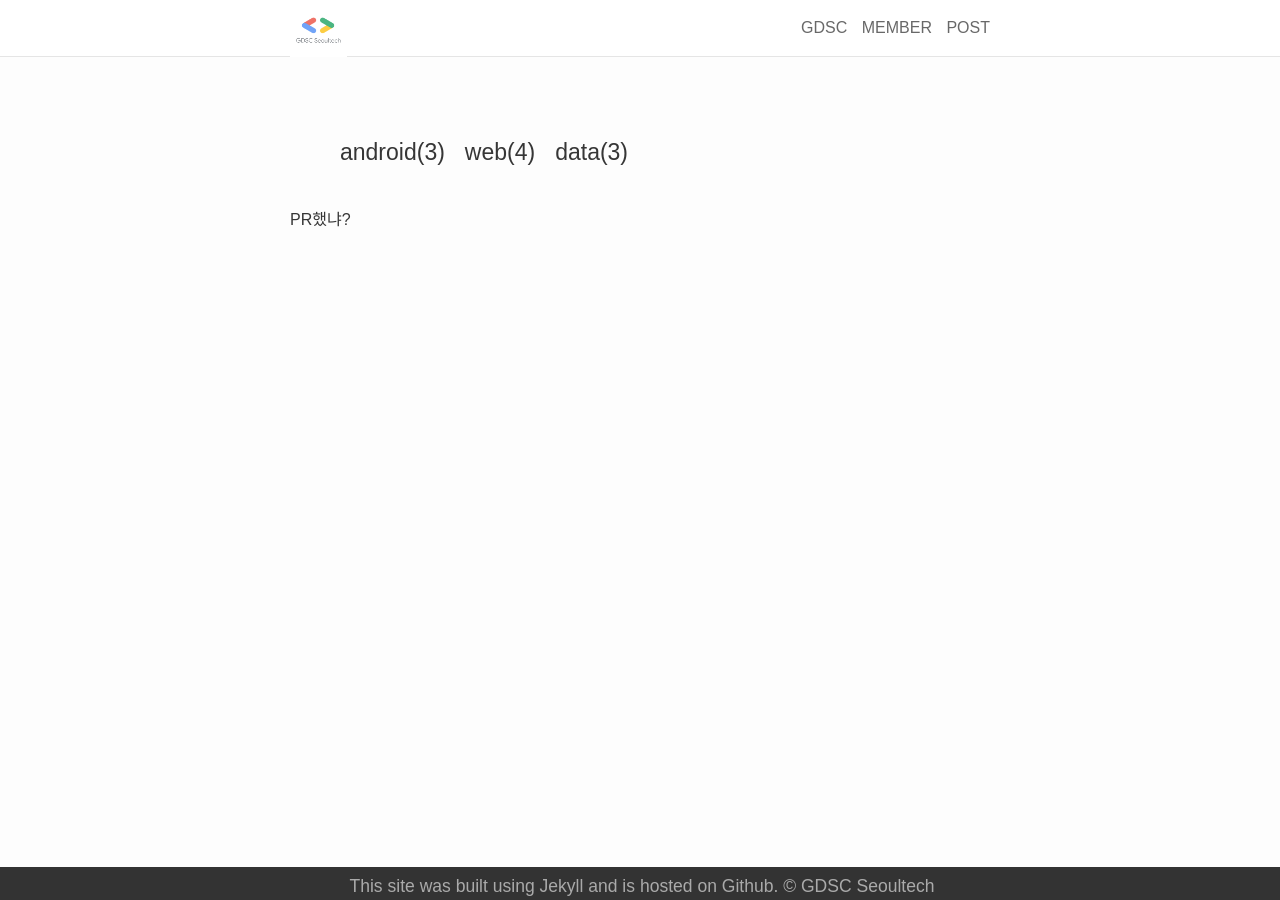
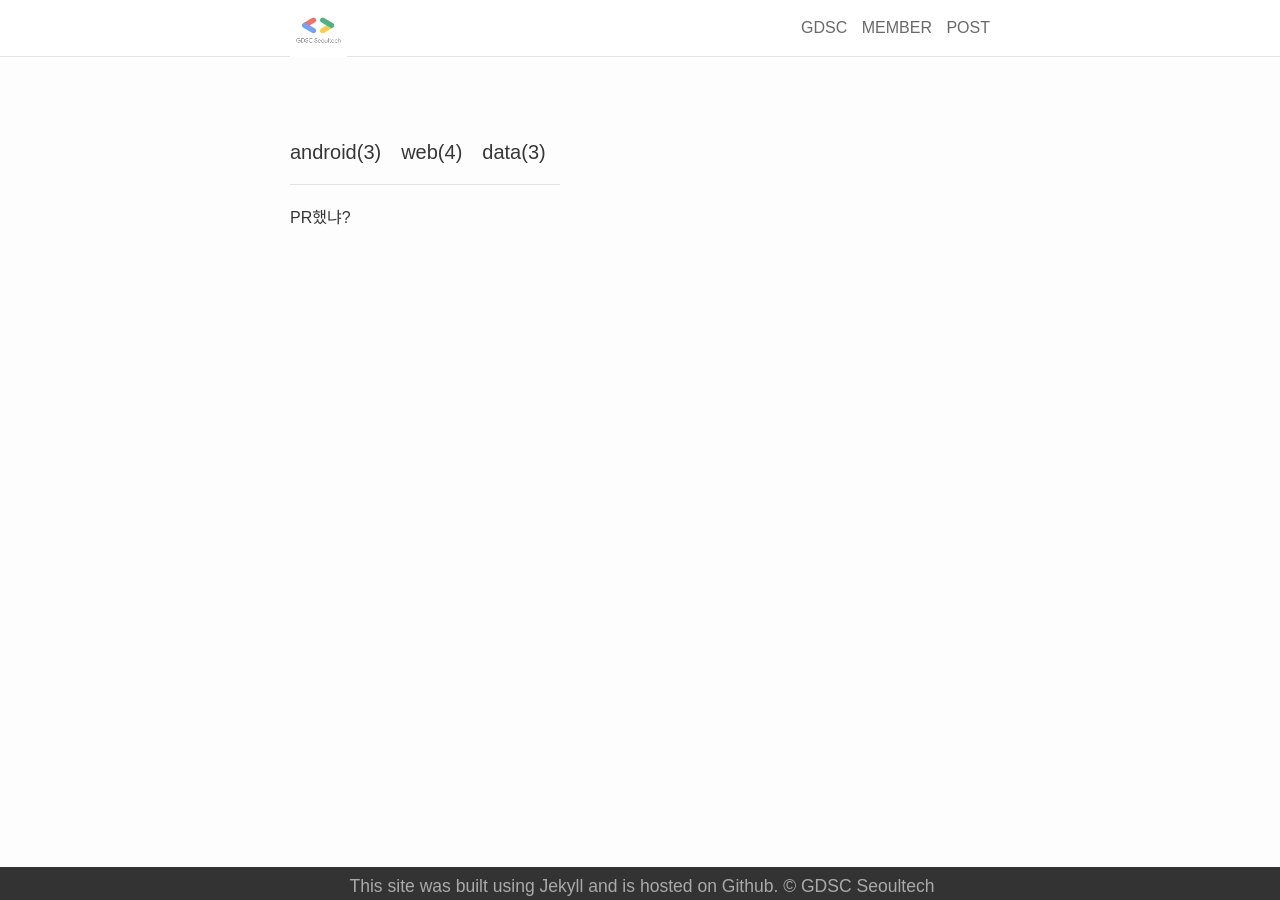
Before and after one commit to gdsc-seoultech/gdsc-seoultech.github.io, a Jekyll site: the page built from test.md, in a window 1280 px wide. Built offline with Jekyll 4.4.1, drawn with Linux system fonts in a browser that asks for light colours; nearby versions of some CDN libraries; our own code applies the rules of GitHub Pages for plain Markdown files.

```diff
--- a/_layouts/page.html
+++ b/_layouts/page.html
@@ -9,20 +9,21 @@ layout: default
   </header>
 
   <div class="category-list">
-    <ul style="list-style-type: none; float: left; margin-right: 20px; font-size: 23px;">
+    <ul style="list-style-type: none; float: left; margin-right: 20px; font-size: 20px; margin-left: 0px;">
       {% for category in site.categories %}
         <li style="list-style-type: none; float: left; margin-right: 20px;"><a href="/category/{{ category | first }}">{{ category | first }}({{ category | last | size }}) </a></li>
       {% endfor %}
     </ul>
   </div>
 
+  <p>
+    <br>
+    <hr style="width: 270px; size: 5px;">
+  </p>
+
   <!-- post된 글들 전부 목록 -->
   <article class="post-content">
 
-  <p>
-  </br>
-  </br>
-  </p>
     {{ content }}
 
   </article>
```
Also changed, not shown: _layouts/category.html (+8 -6 lines).
